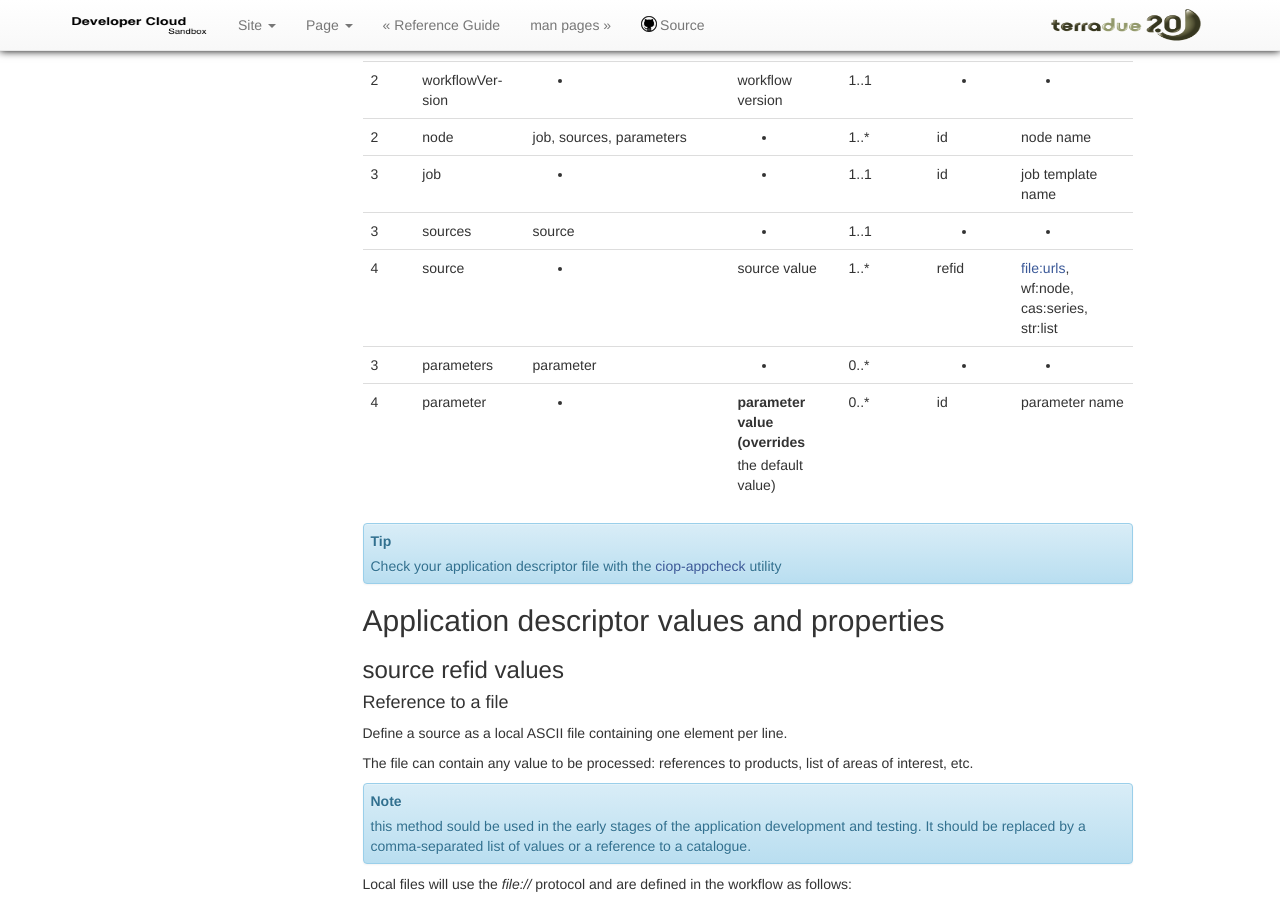
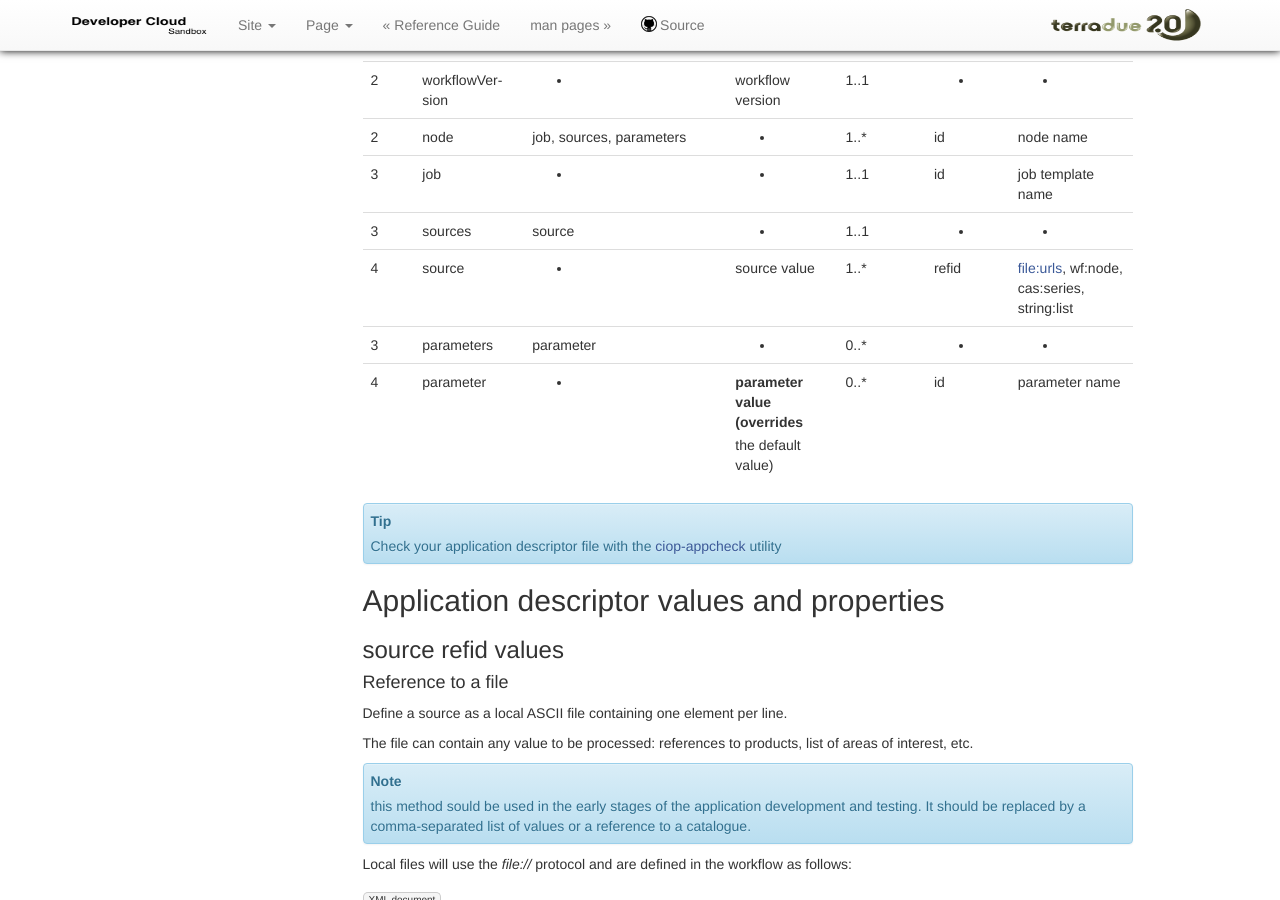
Before and after one commit to Terradue/doc-developer-sandbox, a Sphinx documentation site: the page built from source/reference/application/index.rst, in a window 1280 px wide and 900 px high, scrolled down 1159 px. Built offline with Sphinx 7.4.7, drawn with Linux system fonts in a browser that asks for light colours.

Commit message:
Update index.rst

```diff
--- a/source/reference/application/index.rst
+++ b/source/reference/application/index.rst
@@ -36,43 +36,43 @@
 
 The application descriptor file structure is available below:
 
-+-----------+-----------------------+-----------------------------------------------------------+-------------------------------+---------------+-------------------------------+--------------------+
-| Level	    | Tag name              | Descendants                                               | Tag Contents                  | Cardinality   | Attribute name                | Attribute value    |
-+===========+=======================+===========================================================+===============================+===============+===============================+====================+
-|>          | application           | All                                                       | -                             | 1..1          | -                             | -                  |
-+-----------+-----------------------+-----------------------------------------------------------+-------------------------------+---------------+-------------------------------+--------------------+
-|1          | jobTemplates          | jobTemplate                                               | -                             | 1..1          | -                             | -                  |
-+-----------+-----------------------+-----------------------------------------------------------+-------------------------------+---------------+-------------------------------+--------------------+
-|2          | jobTemplate           | streamingExecutable, defaultParameters, defaultJobconf    | -                             | 1..*          | id                            |job template name   |
-+-----------+-----------------------+-----------------------------------------------------------+-------------------------------+---------------+-------------------------------+--------------------+
-|3          | streamingExecutable   | none                                                      | path to streaming executable	| 1..1          | -                             | -                  |
-+-----------+-----------------------+-----------------------------------------------------------+-------------------------------+---------------+-------------------------------+--------------------+
-|3          | defaultParameters     | parameter                                                 | -                             | 0..1          | -                             | -                  |
-+-----------+-----------------------+-----------------------------------------------------------+-------------------------------+---------------+-------------------------------+--------------------+
-|4          | parameter             | -                                                         | parameter default value       | 0..*          | id                            |parameter name      |
-+-----------+-----------------------+-----------------------------------------------------------+-------------------------------+---------------+-------------------------------+--------------------+
-|3          | defaultJobconf        | -                                                         | -                             | 0..1          | -                             | -                  |
-+-----------+-----------------------+-----------------------------------------------------------+-------------------------------+---------------+-------------------------------+--------------------+
-|4          | property              | -                                                         | property value                | 0..*          | id                            | property value     |
-+-----------+-----------------------+-----------------------------------------------------------+-------------------------------+---------------+-------------------------------+--------------------+
-|1          | workflow              | workflowVersion,node                                      | -                             | 1..1          | id                            | workflow name      |
-+-----------+-----------------------+-----------------------------------------------------------+-------------------------------+---------------+-------------------------------+--------------------+
-|2          | workflowVersion       | -                                                         | workflow version              | 1..1          | -                             | -                  |
-+-----------+-----------------------+-----------------------------------------------------------+-------------------------------+---------------+-------------------------------+--------------------+
-|2          | node                  | job, sources, parameters                                  | -                             | 1..*          | id                            | node name	     |
-+-----------+-----------------------+-----------------------------------------------------------+-------------------------------+---------------+-------------------------------+--------------------+
-|3          | job                   | -                                                         | -                             | 1..1          | id                            |job template name   |
-+-----------+-----------------------+-----------------------------------------------------------+-------------------------------+---------------+-------------------------------+--------------------+
-|3          | sources               | source                                                    | -                             | 1..1          | -                             | -                  |
-+-----------+-----------------------+-----------------------------------------------------------+-------------------------------+---------------+-------------------------------+--------------------+
-|4          | source                | -                                                         | source value                  | 1..*          | refid                         |file:urls, wf:node, |
-|           |                       |                                                           |                               |               |                               |cas:series, str:list|
-+-----------+-----------------------+-----------------------------------------------------------+-------------------------------+---------------+-------------------------------+--------------------+
-|3          | parameters            | parameter                                                 | -                             | 0..*          | -                             | -                  |
-+-----------+-----------------------+-----------------------------------------------------------+-------------------------------+---------------+-------------------------------+--------------------+
-|4          | parameter             | -                                                         | parameter value (overrides    | 0..*          | id                            | parameter name     |
-|           |                       |                                                           |  the default value)		|               |                               |                    |
-+-----------+-----------------------+-----------------------------------------------------------+-------------------------------+---------------+-------------------------------+--------------------+
++-----------+-----------------------+-----------------------------------------------------------+-------------------------------+---------------+-------------------------------+------------------------+
+| Level	    | Tag name              | Descendants                                               | Tag Contents                  | Cardinality   | Attribute name                | Attribute value        |
++===========+=======================+===========================================================+===============================+===============+===============================+========================+
+|>          | application           | All                                                       | -                             | 1..1          | -                             | -                      |
++-----------+-----------------------+-----------------------------------------------------------+-------------------------------+---------------+-------------------------------+------------------------+
+|1          | jobTemplates          | jobTemplate                                               | -                             | 1..1          | -                             | -                      |
++-----------+-----------------------+-----------------------------------------------------------+-------------------------------+---------------+-------------------------------+------------------------+
+|2          | jobTemplate           | streamingExecutable, defaultParameters, defaultJobconf    | -                             | 1..*          | id                            |job template name       |
++-----------+-----------------------+-----------------------------------------------------------+-------------------------------+---------------+-------------------------------+------------------------+
+|3          | streamingExecutable   | none                                                      | path to streaming executable	| 1..1          | -                             | -                      |
++-----------+-----------------------+-----------------------------------------------------------+-------------------------------+---------------+-------------------------------+------------------------+
+|3          | defaultParameters     | parameter                                                 | -                             | 0..1          | -                             | -                      |
++-----------+-----------------------+-----------------------------------------------------------+-------------------------------+---------------+-------------------------------+------------------------+
+|4          | parameter             | -                                                         | parameter default value       | 0..*          | id                            |parameter name          |
++-----------+-----------------------+-----------------------------------------------------------+-------------------------------+---------------+-------------------------------+------------------------+
+|3          | defaultJobconf        | -                                                         | -                             | 0..1          | -                             | -                      |
++-----------+-----------------------+-----------------------------------------------------------+-------------------------------+---------------+-------------------------------+------------------------+
+|4          | property              | -                                                         | property value                | 0..*          | id                            | property value         |
++-----------+-----------------------+-----------------------------------------------------------+-------------------------------+---------------+-------------------------------+------------------------+
+|1          | workflow              | workflowVersion,node                                      | -                             | 1..1          | id                            | workflow name          |
++-----------+-----------------------+-----------------------------------------------------------+-------------------------------+---------------+-------------------------------+------------------------+
+|2          | workflowVersion       | -                                                         | workflow version              | 1..1          | -                             | -                      |
++-----------+-----------------------+-----------------------------------------------------------+-------------------------------+---------------+-------------------------------+------------------------+
+|2          | node                  | job, sources, parameters                                  | -                             | 1..*          | id                            | node name	         |
++-----------+-----------------------+-----------------------------------------------------------+-------------------------------+---------------+-------------------------------+------------------------+
+|3          | job                   | -                                                         | -                             | 1..1          | id                            |job template name       |
++-----------+-----------------------+-----------------------------------------------------------+-------------------------------+---------------+-------------------------------+------------------------+
+|3          | sources               | source                                                    | -                             | 1..1          | -                             | -                      |
++-----------+-----------------------+-----------------------------------------------------------+-------------------------------+---------------+-------------------------------+------------------------+
+|4          | source                | -                                                         | source value                  | 1..*          | refid                         |file:urls, wf:node,     |
+|           |                       |                                                           |                               |               |                               |cas:series, string:list |
++-----------+-----------------------+-----------------------------------------------------------+-------------------------------+---------------+-------------------------------+------------------------+
+|3          | parameters            | parameter                                                 | -                             | 0..*          | -                             | -                      |
++-----------+-----------------------+-----------------------------------------------------------+-------------------------------+---------------+-------------------------------+------------------------+
+|4          | parameter             | -                                                         | parameter value (overrides    | 0..*          | id                            | parameter name         |
+|           |                       |                                                           |  the default value)		|               |                               |                        |
++-----------+-----------------------+-----------------------------------------------------------+-------------------------------+---------------+-------------------------------+------------------------+
 
 
 .. tip:: Check your application descriptor file with the :doc:`ciop-appcheck </reference/man/bash_commands_functions/miscellaneous/ciop-appcheck>` utility
```
